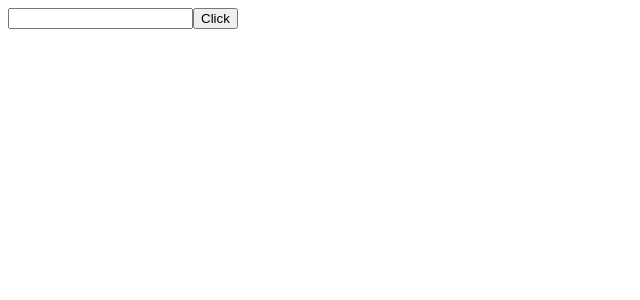
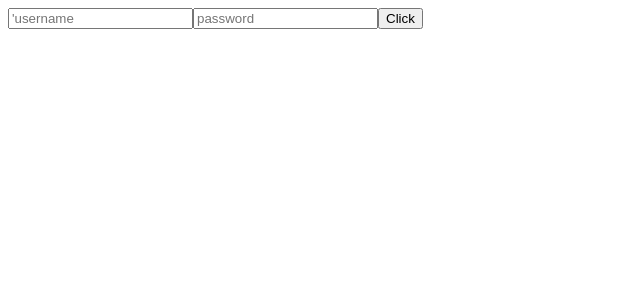
Before and after one commit to DannyNickson/React-hooks-learning, a React (Create React App) app: page / in a window 1280 px wide. Shown: the top 300 px of the page, without its empty margins (0-640 px from the left). Built offline with nearby package versions, Linux system fonts and the light colour scheme.

Commit message:
added new simpli useInput hook

```diff
--- a/src/App.js
+++ b/src/App.js
@@ -1,16 +1,17 @@
-import React, { useState } from "react";
+import React from "react";
+import useInput from './hooks/useInput';
 
 function App() {
-  const [value,setValue] = useState('')
 
-  const onChange = e=>{
-    setValue(e.target.value)
-  }
+  const username=useInput('')
+  const password=useInput('')
+
 
   return (
     <div>
-      <input type="text" value={value} onChange={onChange} />
-      <button onClick={()=>{console.log(value)}}>Click</button>
+      <input type="text" placeholder="'username" {...username}  />
+      <input type="text" placeholder="password"  {...password}/>
+      <button onClick={()=>{console.log(username.value,password.value)}}>Click</button>
     </div>
   );
 }
--- /dev/null
+++ b/src/hooks/useInput.js
@@ -0,0 +1,13 @@
+import { useState } from "react";
+
+export default function useInput(initialValue)
+{
+    const [value,setValue] = useState(initialValue);
+
+    const onChange = e=>{
+        setValue(e.target.value)
+      }
+      return {
+        value,onChange
+      }
+}
```
